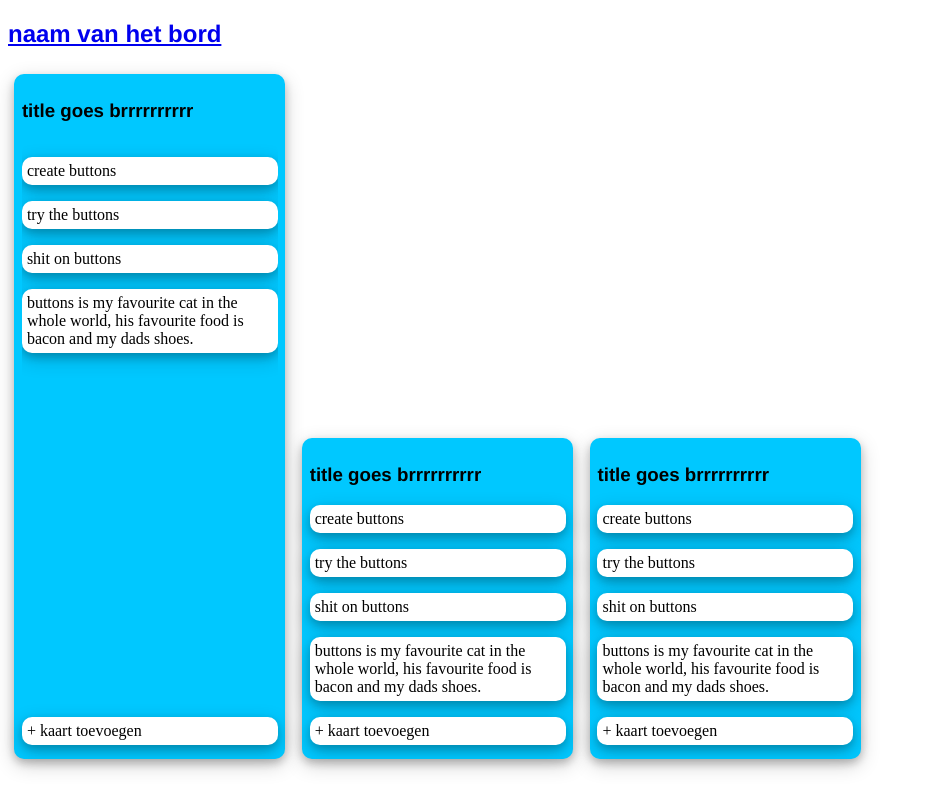
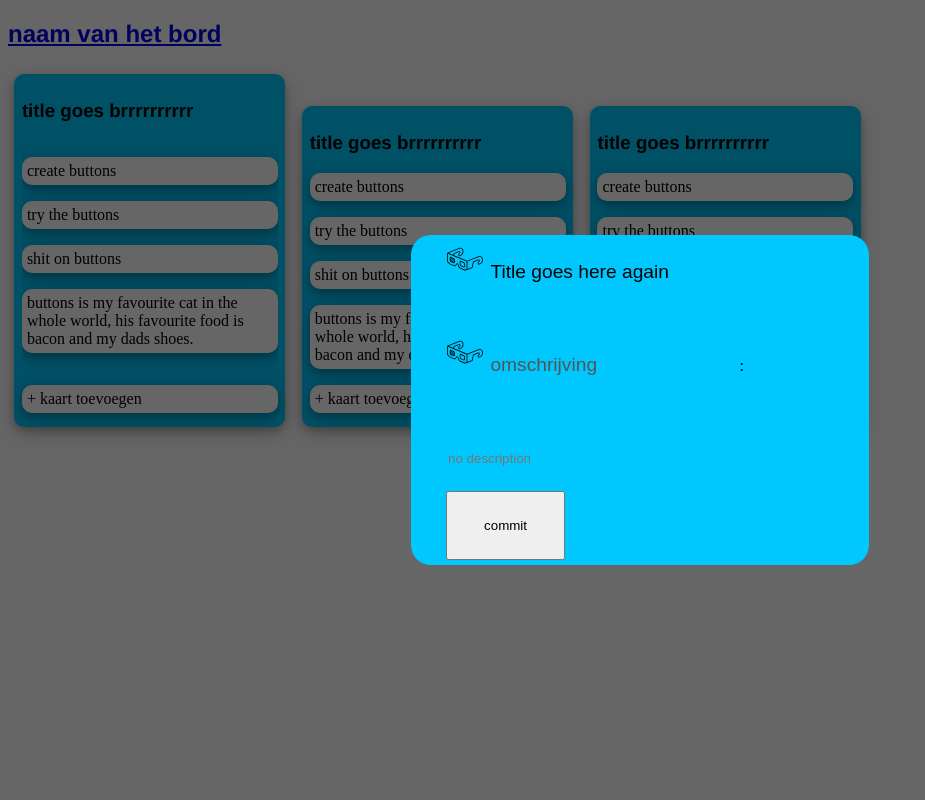
Before and after one commit to Pietto/challenge-to-do-list, a PHP site: page / in a window 1280 px wide. Shown: the whole page, without its empty margins (0-925 px from the left). Run offline with PHP 8.4, Linux system fonts and the light colour scheme; data that the repository does not hold is empty.

Commit message:
end of day commit

```diff
--- a/index.php
+++ b/index.php
@@ -32,7 +32,7 @@
 					<p>buttons is my favourite cat in the whole world, his favourite food is bacon and my dads shoes.</p>
 				</div>
 			</div>
-			<div class='add_card_button'>
+			<div id='0' class='add_card_button' onclick='addCard(0)'>
 				<p> + kaart toevoegen</p>
 			</div>
 		</div>
@@ -51,7 +51,7 @@
 			<div>
 				<p>buttons is my favourite cat in the whole world, his favourite food is bacon and my dads shoes.</p>
 			</div>
-			<div class='add_card_button'>
+			<div class='add_card_button' onclick='addCard()'>
 				<p> + kaart toevoegen</p>
 			</div>
 		</div>
@@ -74,5 +74,30 @@
 				<p> + kaart toevoegen</p>
 			</div>
 		</div>
+	</div>
+
+
+
+	<div id='overlay'>
+		<div id='create_popup' class='popup'>
+			<div id='header'>
+				<img src='img/unknown.svg' class='icon'>
+				<input id='title' type='text' value='Title goes here again'></input>
+			</div><br>
+			<div id='content'>
+				<img src='img/unknown.svg' class='icon'>
+				<input id='description_alt' type='text' disabled value='omschrijving'>:</input>
+			</div><br>
+			<input type='text' placeholder='no description' id='description'></input>
+			<button>commit</button>
+		</div>
+	</div>
+
+
+
+
+
+
+	<script src="script/script.js"></script>
 </body>
 </html>
--- /dev/null
+++ b/script/script.js
@@ -0,0 +1,9 @@
+function addCard(par){
+    console.log(par);
+
+
+    var popup = document.createElement("DIV");
+    popup.innerHTML = "<h1>SEND HELP PLS</h1>";
+    document.body.appendChild(popup);
+
+}
--- a/styles/index.css
+++ b/styles/index.css
@@ -11,8 +11,8 @@ h1, h2, h3{
 }
 
 .primary_rows .cards{
-	overflow-y: scroll;
-	height: 70vh;
+	overflow-y: auto;
+	height: auto;
 }
 
 .cards{
@@ -42,3 +42,82 @@ h1, h2, h3{
 .add_card_button{
 	margin-bottom: -10px;
 }
+
+.add_card_button:hover{
+	cursor: pointer;
+}
+
+
+
+
+/* popup */
+
+
+#overlay{
+	position: absolute;
+	left: 0;
+	top: 0;
+	width: 100%;
+	height: 100%;
+	background-color: rgba(0, 0, 0, 0.6);
+}
+
+.popup{
+	display: grid;
+	grid-row-gap: 0px ;
+	border-radius: 20px;
+	padding: 5px;
+	position: fixed;
+	top: 50%;
+	left: 50%;
+	transform: translate(-50%, -50%);
+	z-index: 100;
+	width: 35vw;
+	height: 40vh;
+
+
+	background-color: rgba(0,200,255,1);
+}
+
+.icon{
+	width: 3vw;
+}
+
+#create_popup #title{
+	grid-row: 1;
+	grid-column: 1/2;
+	font-size: 1.5vw;
+}
+
+#create_popup #description_alt{
+	grid-row: 2;
+	grid-column: 1/2;
+	font-size: 1.5vw;
+}
+
+#create_popup input{
+	border-radius: 3.5px;
+	border: none;
+	background-color: rgb(255,255,255,0);
+	box-shadow: none;
+}
+
+#create_popup #header{
+	grid-row: 1;
+	grid-column: 2/6;
+}
+
+#create_popup #content{
+	grid-row: 2;
+	grid-column: 2/6;
+}
+
+#description{
+	grid-row: 3;
+	grid-column: 2/6;
+}
+
+#create_popup button{
+	grid-row: 4;
+	grid-column: 2/4;
+}
```
Also changed, not shown: img/unknown.svg (added).
